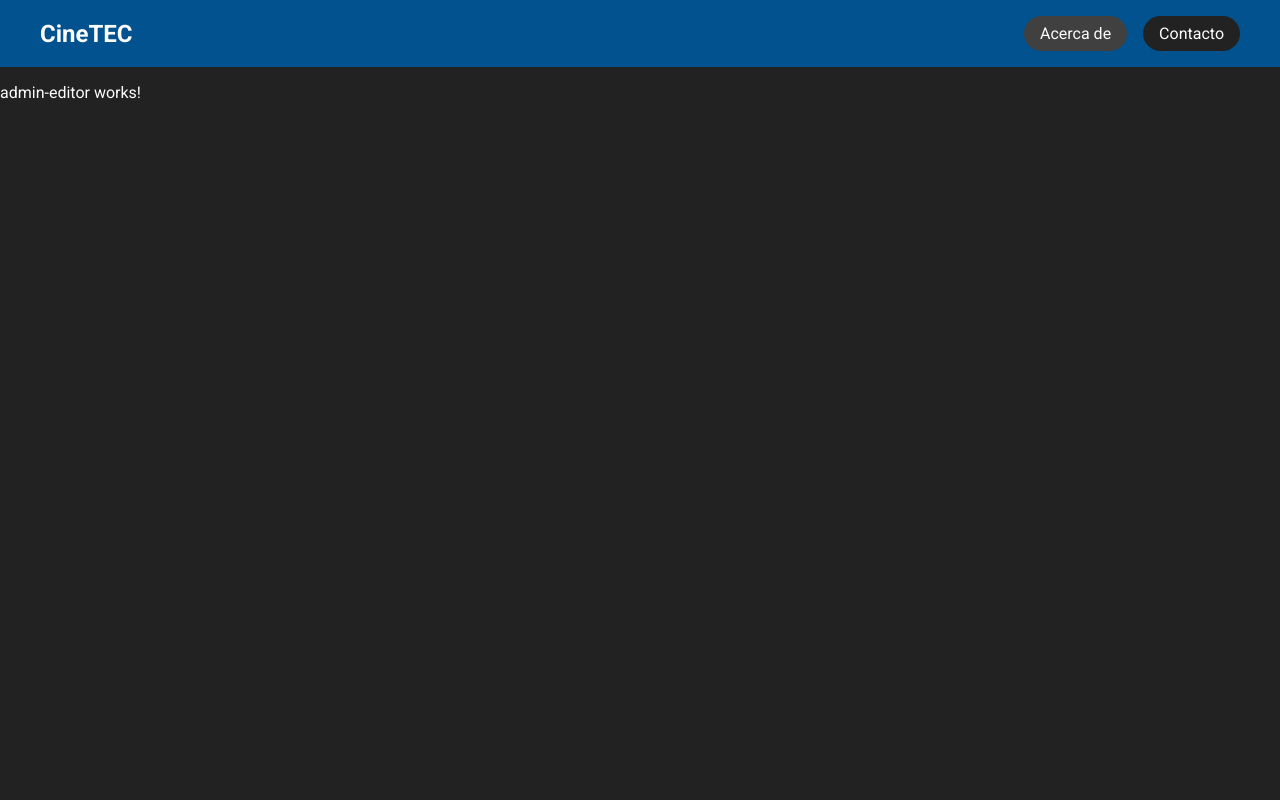
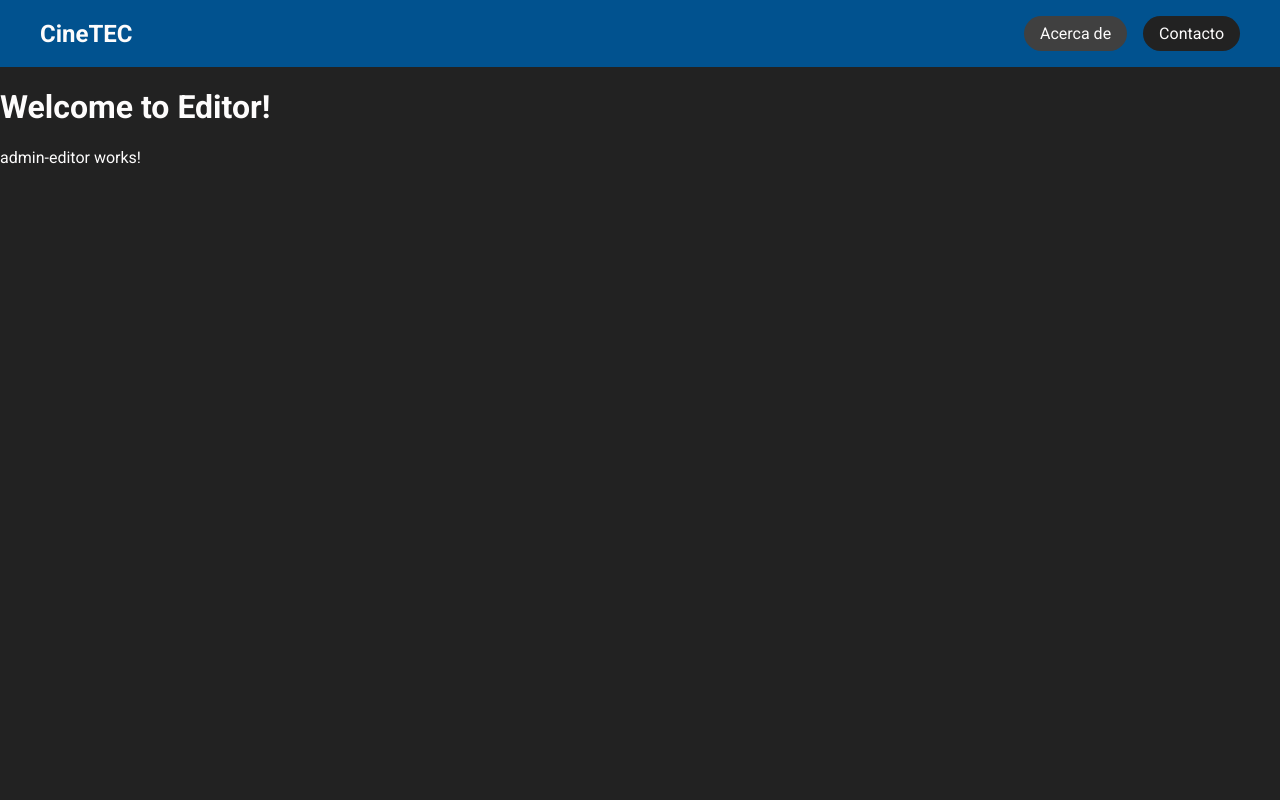
Before and after one commit to Carlos12001/CineTEC, an Angular app in the folder web/CineTEC/: page /admin/editor in a window 1280 px wide. Shown: the top 800 px of the page. Built offline with nearby package versions, Linux system fonts and the light colour scheme.

Commit message:
feat: add gretting admin editor

```diff
--- a/web/CineTEC/src/app/admin-editor/admin-editor.component.html
+++ b/web/CineTEC/src/app/admin-editor/admin-editor.component.html
@@ -1,3 +1,4 @@
+<h1>Welcome {{ dataAdmin?.name }} to Editor!</h1>
 <p>admin-editor works!</p>
 
 <!-- <div class="grid-container">
--- a/web/CineTEC/src/app/admin-editor/admin-editor.component.ts
+++ b/web/CineTEC/src/app/admin-editor/admin-editor.component.ts
@@ -1,8 +1,14 @@
-import { Component } from '@angular/core';
+import { Component, OnInit } from '@angular/core';
+import { Admin, admin } from '../models/admin.model';
 
 @Component({
   selector: 'app-admin-editor',
   templateUrl: './admin-editor.component.html',
   styleUrls: ['./admin-editor.component.css'],
 })
-export class AdminEditorComponent {}
+export class AdminEditorComponent implements OnInit {
+  dataAdmin: Admin | undefined;
+  ngOnInit(): void {
+    this.dataAdmin = admin;
+  }
+}
```
